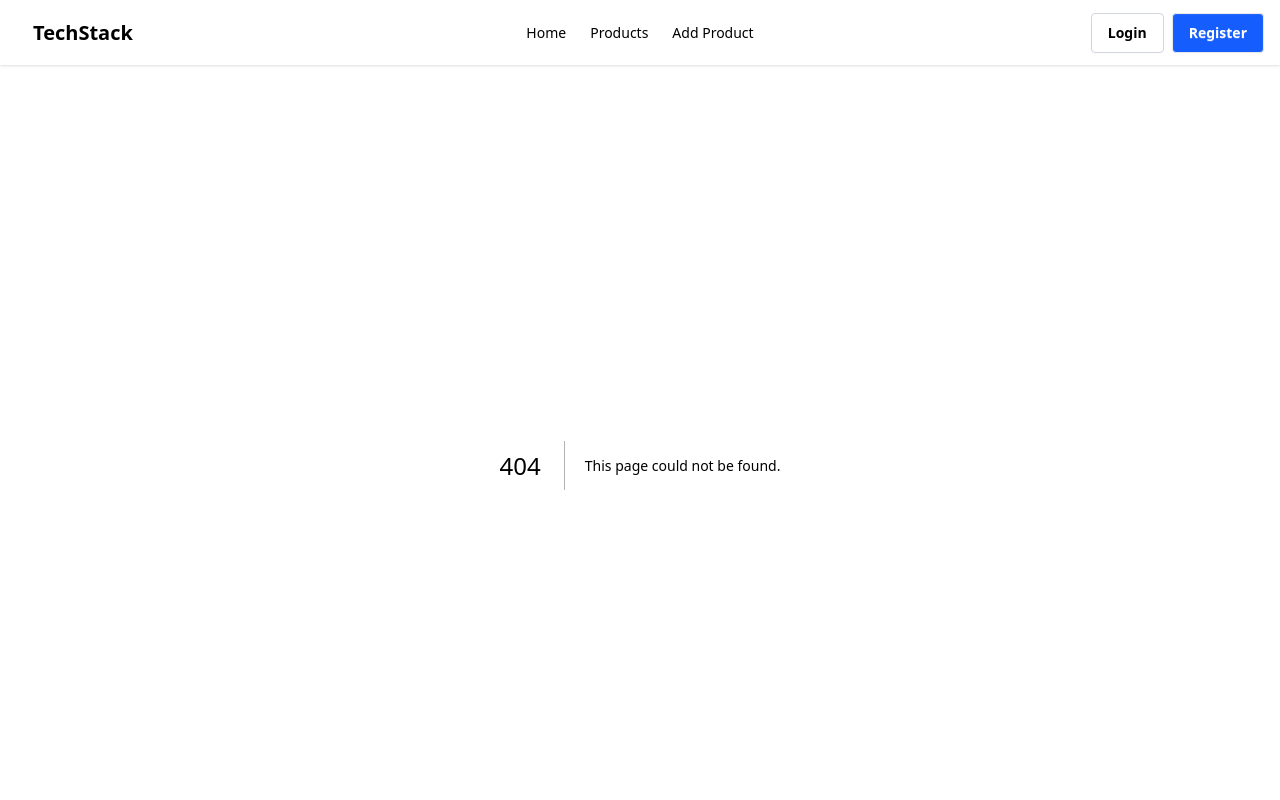
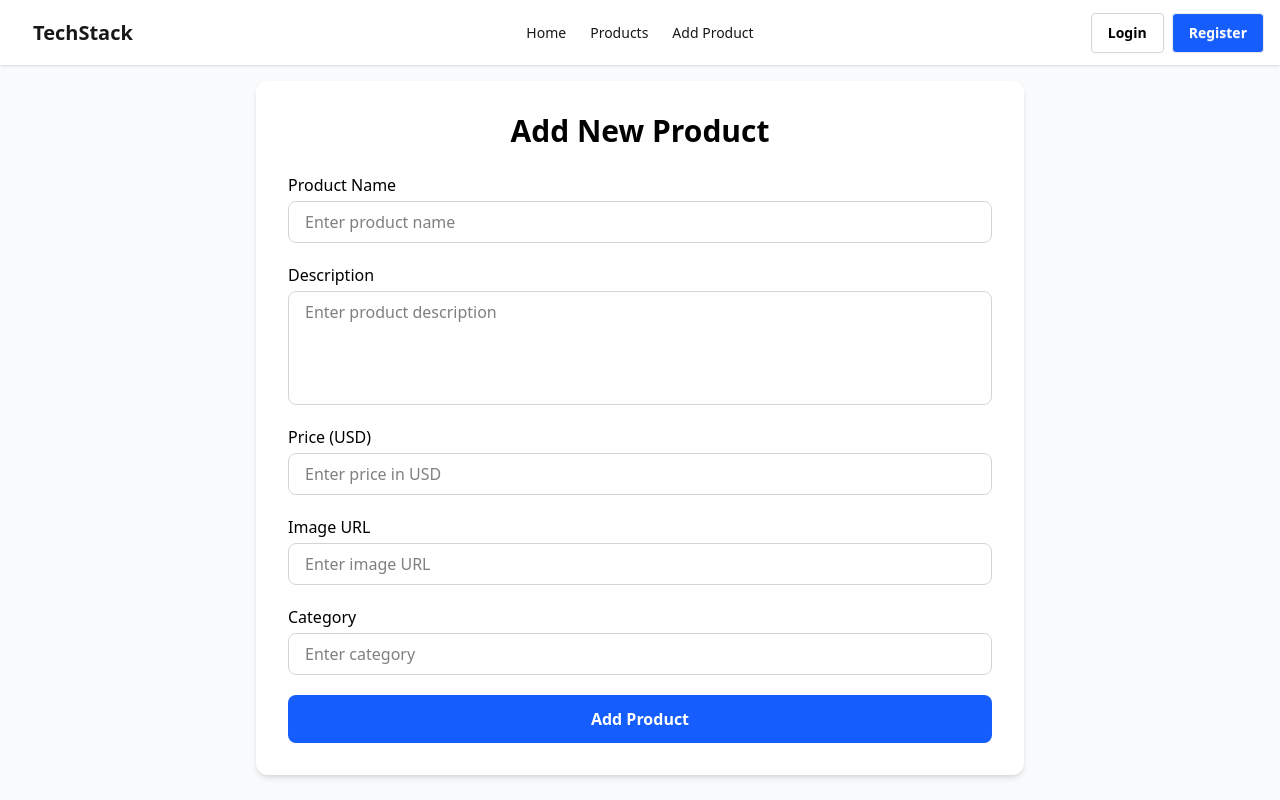
Before and after one commit to Jabedhossain101/tech-stack-app, a Next.js app: page /add-products in a window 1280 px wide. Before the commit this address had no page. Shown: the top 800 px of the page. Built offline with nearby package versions, Linux system fonts and the light colour scheme.

Commit message:
added add-product form

```diff
--- /dev/null
+++ b/src/app/add-products/page.jsx
@@ -0,0 +1,143 @@
+'use client';
+
+import React, { useState } from 'react';
+import { useRouter } from 'next/navigation';
+
+export default function AddProductPage() {
+  const router = useRouter();
+
+  const [formData, setFormData] = useState({
+    name: '',
+    description: '',
+    price: '',
+    image: '',
+    category: '',
+  });
+
+  const [loading, setLoading] = useState(false);
+  const [error, setError] = useState('');
+
+  const handleChange = e => {
+    setFormData(prev => ({
+      ...prev,
+      [e.target.name]: e.target.value,
+    }));
+  };
+
+  const handleSubmit = async e => {
+    e.preventDefault();
+    setLoading(true);
+    setError('');
+
+    try {
+      const res = await fetch('/api/products', {
+        method: 'POST',
+        headers: { 'Content-Type': 'application/json' },
+        body: JSON.stringify(formData),
+      });
+
+      if (!res.ok) throw new Error('Failed to add product');
+
+      router.push('/products');
+    } catch (err) {
+      console.error(err);
+      setError(err.message || 'Something went wrong');
+    } finally {
+      setLoading(false);
+    }
+  };
+
+  return (
+    <div className="max-w-3xl mx-auto mt-4 p-8 bg-white rounded-xl shadow-md">
+      <h1 className="text-3xl font-bold mb-6 text-black text-center">
+        Add New Product
+      </h1>
+
+      {error && (
+        <div className="bg-red-100 text-red-700 px-4 py-2 rounded mb-4 text-center">
+          {error}
+        </div>
+      )}
+
+      <form className="flex flex-col gap-5" onSubmit={handleSubmit}>
+        {/* Product Name */}
+        <div className="flex flex-col">
+          <label className="mb-1 font-medium text-black">Product Name</label>
+          <input
+            type="text"
+            name="name"
+            placeholder="Enter product name"
+            value={formData.name}
+            onChange={handleChange}
+            required
+            className="border border-gray-300 rounded-lg px-4 py-2 text-black focus:outline-none focus:ring-2 focus:ring-blue-500"
+          />
+        </div>
+
+        {/* Description */}
+        <div className="flex flex-col">
+          <label className="mb-1 font-medium text-black">Description</label>
+          <textarea
+            name="description"
+            placeholder="Enter product description"
+            value={formData.description}
+            onChange={handleChange}
+            required
+            rows={4}
+            className="border border-gray-300 rounded-lg px-4 py-2 text-black focus:outline-none focus:ring-2 focus:ring-blue-500 resize-none"
+          />
+        </div>
+
+        {/* Price */}
+        <div className="flex flex-col">
+          <label className="mb-1 font-medium text-black">Price (USD)</label>
+          <input
+            type="number"
+            name="price"
+            placeholder="Enter price in USD"
+            value={formData.price}
+            onChange={handleChange}
+            required
+            className="border border-gray-300 rounded-lg px-4 py-2 text-black focus:outline-none focus:ring-2 focus:ring-blue-500"
+          />
+        </div>
+
+        {/* Image URL */}
+        <div className="flex flex-col">
+          <label className="mb-1 font-medium text-black">Image URL</label>
+          <input
+            type="text"
+            name="image"
+            placeholder="Enter image URL"
+            value={formData.image}
+            onChange={handleChange}
+            required
+            className="border border-gray-300 rounded-lg px-4 py-2 text-black focus:outline-none focus:ring-2 focus:ring-blue-500"
+          />
+        </div>
+
+        {/* Category */}
+        <div className="flex flex-col">
+          <label className="mb-1 font-medium text-black">Category</label>
+          <input
+            type="text"
+            name="category"
+            placeholder="Enter category"
+            value={formData.category}
+            onChange={handleChange}
+            className="border border-gray-300 rounded-lg px-4 py-2 text-black focus:outline-none focus:ring-2 focus:ring-blue-500"
+          />
+        </div>
+
+        {/* Submit Button */}
+        <button
+          type="submit"
+          disabled={loading}
+          className="bg-blue-600 hover:bg-blue-700 text-white font-semibold py-3 rounded-lg transition duration-200"
+        >
+          {loading ? 'Adding...' : 'Add Product'}
+        </button>
+      </form>
+    </div>
+  );
+}
--- /dev/null
+++ b/src/app/api/products/route.js
@@ -0,0 +1,20 @@
+import { NextResponse } from 'next/server';
+import { dbConnect } from '@/lib/dbConnect';
+
+export async function POST(req) {
+  try {
+    const body = await req.json();
+    const { db } = await dbConnect();
+    const productCollection = db.collection('products');
+
+    const result = await productCollection.insertOne(body);
+
+    return NextResponse.json({ success: true, productId: result.insertedId });
+  } catch (error) {
+    console.error(error);
+    return NextResponse.json(
+      { success: false, error: error.message },
+      { status: 500 }
+    );
+  }
+}
```
